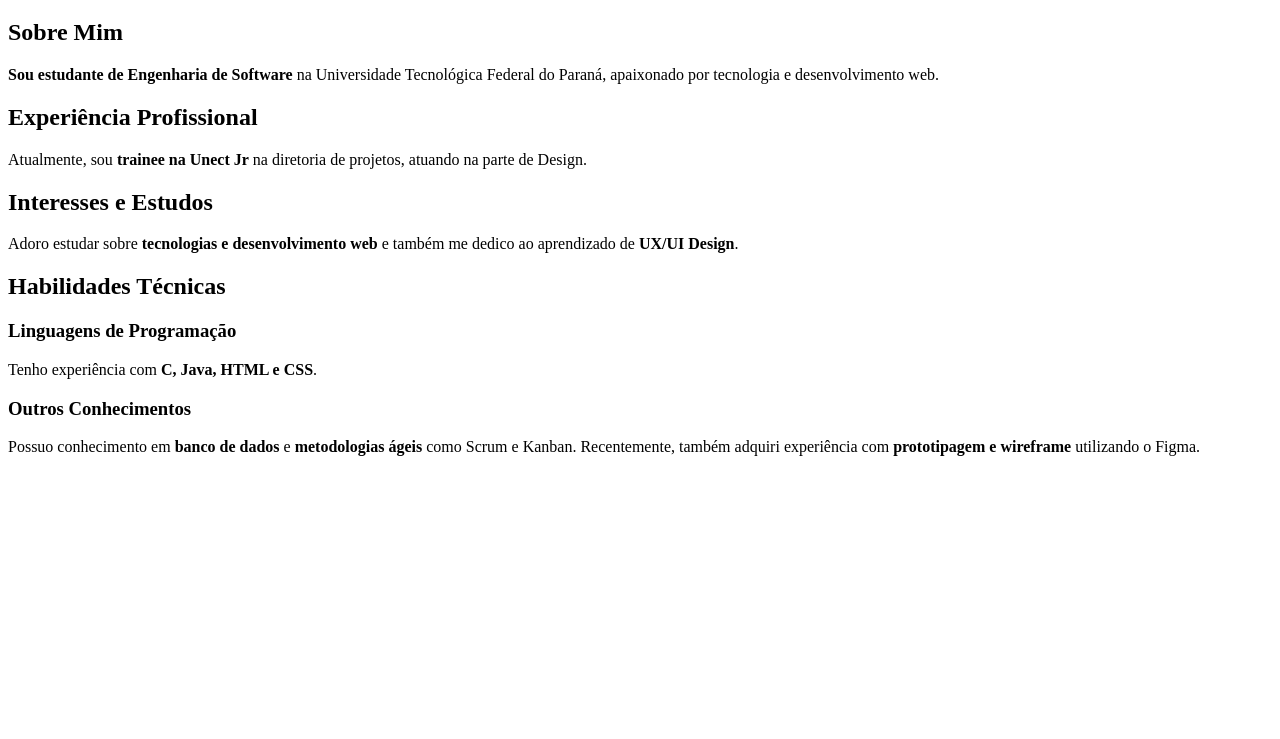
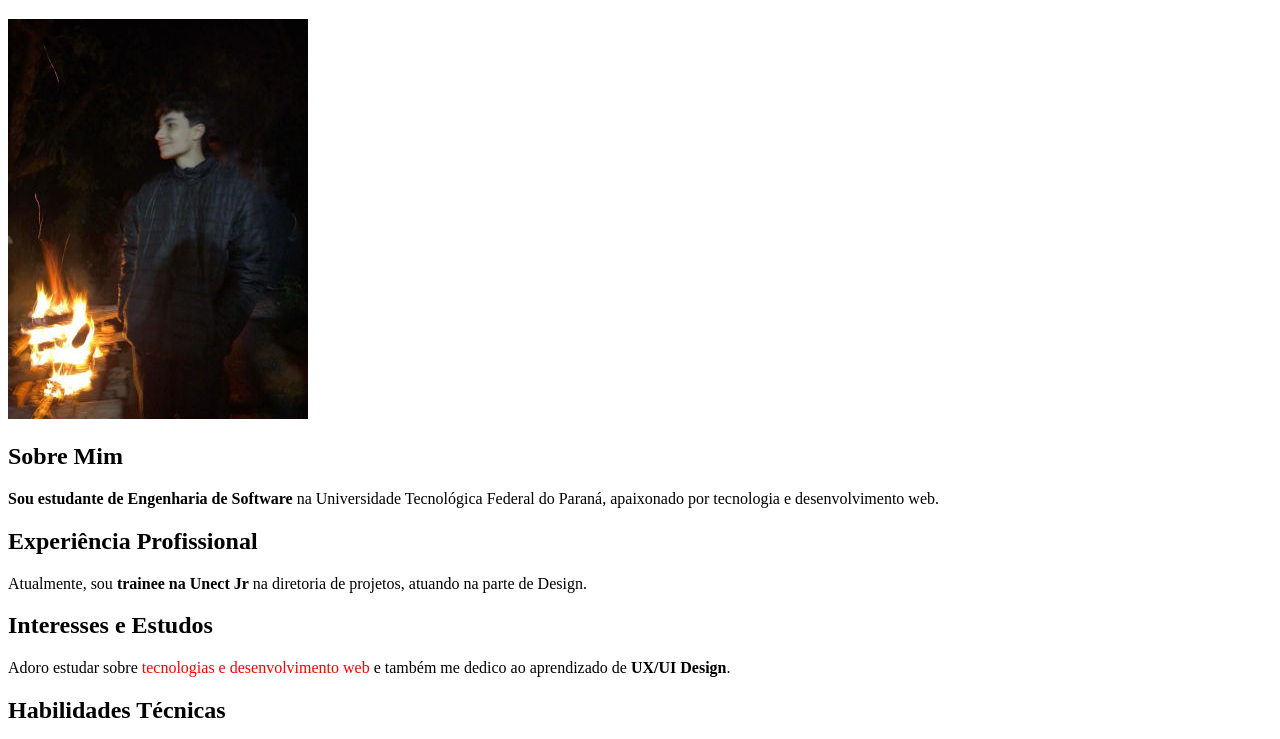
Before and after one commit to pedroozanatta/Curriculo, a plain HTML site: page index.html in a window 1280 px wide. Shown: the part 61-800 px from the top of the page. Drawn offline with Linux system fonts and the light colour scheme.

Commit message:
imagem e texto vermelho

```diff
--- a/index.html
+++ b/index.html
@@ -4,10 +4,17 @@
     <meta charset="UTF-8">
     <meta name="viewport" content="width=device-width, initial-scale=1.0">
     <title>Sobre Pedro Henrique Zanatta de Oliveira</title>
+    <style>
+        span{
+            color: red;
+        }
+    </style>
 </head>
 <body>
 
     <h1>Pedro Henrique Zanatta de Oliveira</h1>
+
+    <img src="eu.jpg" alt="Eu">
 
     <h2>Sobre Mim</h2>
     <p><strong>Sou estudante de Engenharia de Software</strong> na Universidade Tecnológica Federal do Paraná, apaixonado por tecnologia e desenvolvimento web.</p>
@@ -16,7 +23,7 @@
     <p>Atualmente, sou <strong>trainee na Unect Jr</strong> na diretoria de projetos, atuando na parte de Design.</p>
 
     <h2>Interesses e Estudos</h2>
-    <p>Adoro estudar sobre <strong>tecnologias e desenvolvimento web</strong> e também me dedico ao aprendizado de <strong>UX/UI Design</strong>.</p>
+    <p>Adoro estudar sobre <span>tecnologias e desenvolvimento web</span> e também me dedico ao aprendizado de <strong>UX/UI Design</strong>.</p>
 
     <h2>Habilidades Técnicas</h2>
 
@@ -24,7 +31,7 @@
     <p>Tenho experiência com <strong>C, Java, HTML e CSS</strong>.</p>
 
     <h3>Outros Conhecimentos</h3>
-    <p>Possuo conhecimento em <strong>banco de dados</strong> e <strong>metodologias ágeis</strong> como Scrum e Kanban. Recentemente, também adquiri experiência com <strong>prototipagem e wireframe</strong> utilizando o Figma.</p>
+    <p>Possuo conhecimento em <strong>banco de dados</strong> e <strong>metodologias ágeis</strong> como <span>Scrum e Kanban</span>. Recentemente, também adquiri experiência com <strong>prototipagem e wireframe</strong> utilizando o Figma.</p>
 
 </body>
 </html>
```
Also changed, not shown: eu.jpg (added).
